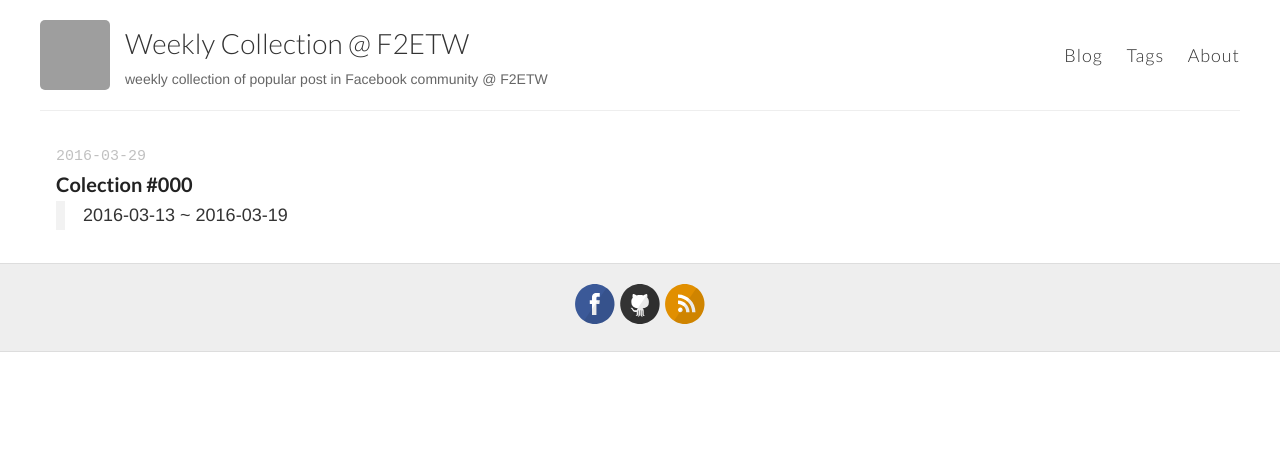
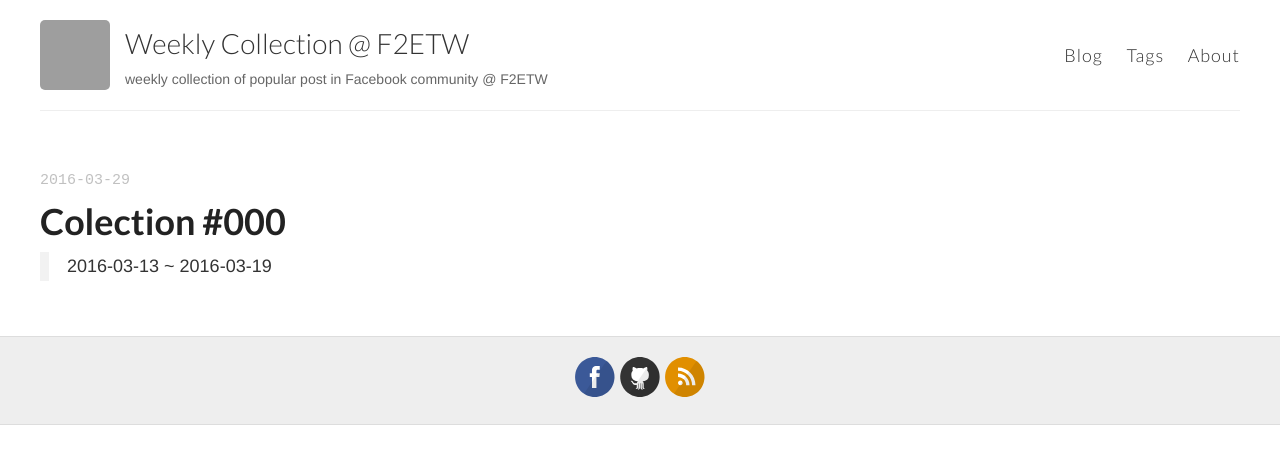
Before and after one commit to f2etw/weekly-collection, a Jekyll site: the page built from index.html, in a window 1280 px wide. Shown: the top 464 px of the page. Built offline with Jekyll 4.4.1, drawn with Linux system fonts in a browser that asks for light colours; the list of posts is cut into pages by our own code; grey boxes are pictures that could not be loaded.

Commit message:
修改 post 的樣式，調整資訊順序
- 修改字大小
- 修改空間大小
- post 頁面的資訊順序
- hover 過去的顏色調整

```diff
--- a/_sass/_c-post.scss
+++ b/_sass/_c-post.scss
@@ -1,15 +1,25 @@
 .posts {
-  padding-left: 0;
   list-style-type: none;
+  padding: 0;
 }
 
 .post {
-  padding: 1rem;
+  .entry {
+    margin-top: 80px;
+    padding: 80px 40px;
+    background: $lightGray;
+  }
 }
 
 .post__link {
   display: block;
   color: inherit;
+  &:hover {
+    .post__content,
+    .post__time {
+      color: $gray;
+    }
+  }
 }
 
 .post__time {
@@ -20,11 +30,12 @@
 
 .post__title {
   margin: 0;
-
+  font-size: 2em;
   font-family: 'Lato', serif;
   .post__link:hover & {
-    text-decoration: underline;
-  }
+      // text-decoration: underline;
+      color: #4183C4;
+    }
 }
 
 .post__content {
--- a/style.scss
+++ b/style.scss
@@ -117,9 +117,10 @@
 }
 
 .date {
-  font-family: monospace;
-  font-style: italic;
   color: $gray;
+  &__text {
+    font-size: .875em;
+  }
 }
 
 // Specify the color of the selection
@@ -242,12 +243,12 @@
 //
 
 .posts > .post {
-  padding-bottom: 2em;
+  padding: 40px 0;
   border-bottom: 1px solid $lightGray;
 }
 
 .posts > .post:last-child {
-  padding-bottom: 1em;
+  padding-bottom: 40px;
   border-bottom: none;
 }
 
@@ -282,6 +283,13 @@
   text-align: center;
 }
 
+.post, .page {
+  h1 {
+    font-size: 3em;
+    margin: 80px 0 0;
+    font-family: 'Lato', serif;
+  }
+}
 // Settled on moving the import of syntax highlighting to the bottom of the CSS
 // ... Otherwise it really bloats up the top of the CSS file and makes it difficult to find the start
 @import "highlights";
```
Also changed, not shown: _layouts/post.html (+14 -14 lines).
